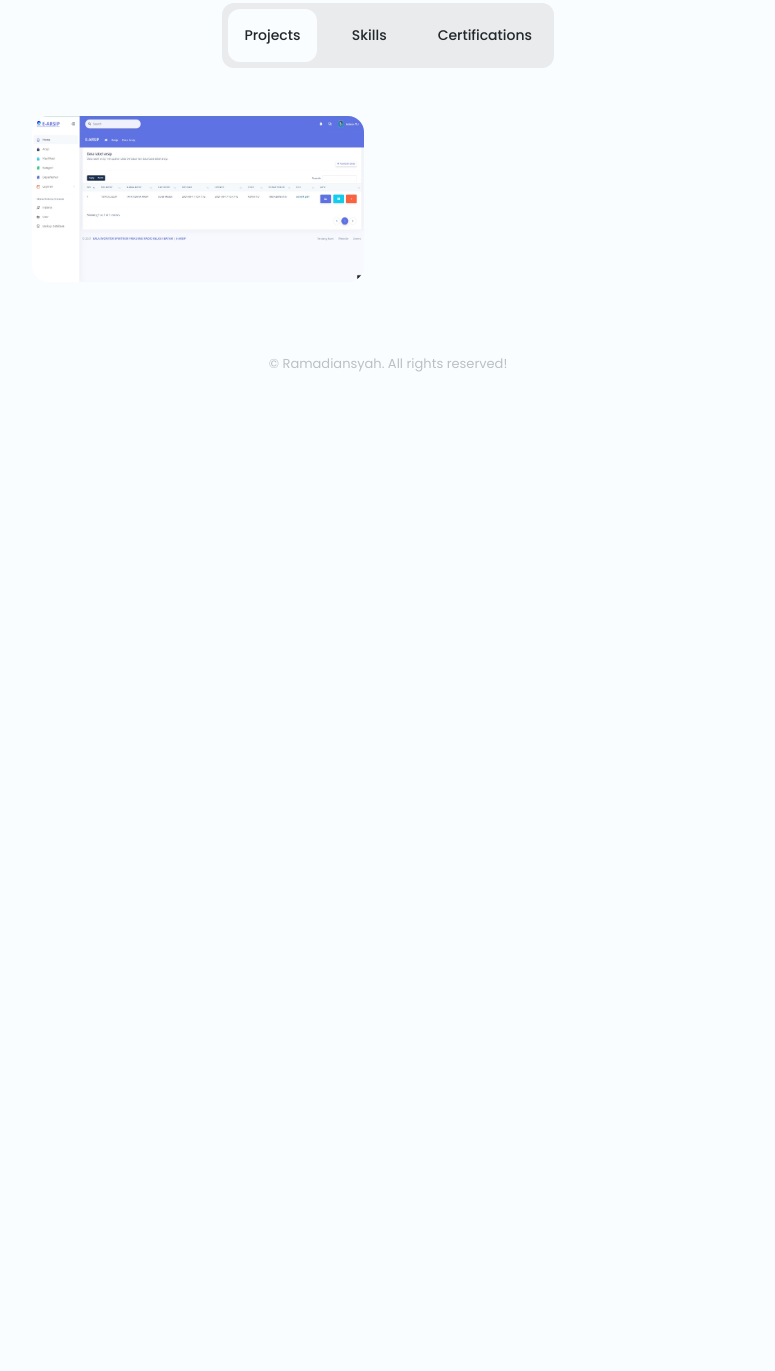
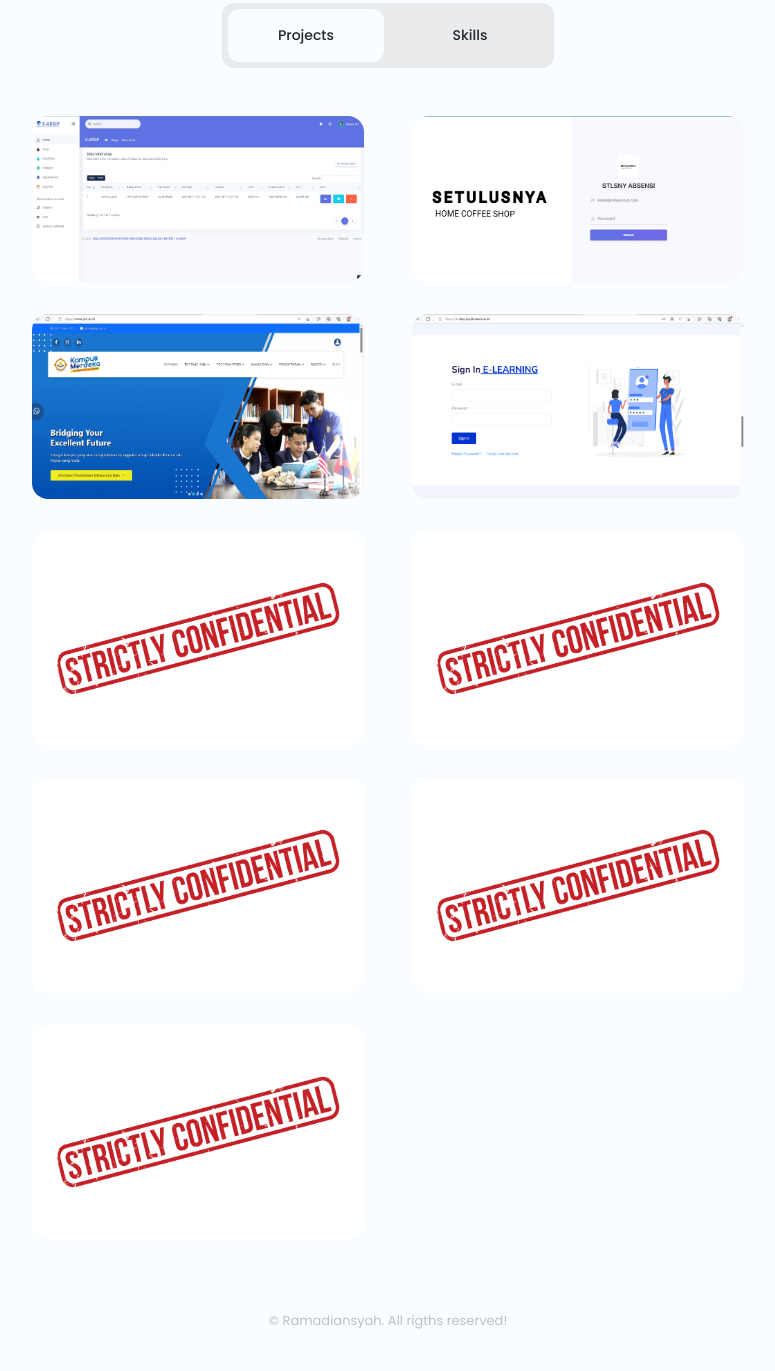
Before and after one commit to ramchild1998/portofolio-mini, a plain HTML site: page index.html in a window 1280 px wide. Shown: the part 566-1937 px from the top of the page, without its empty margins (252-1027 px from the left). Before the commit the page ends 980 px from the top, so only its background shows below. Drawn offline with nearby package versions, Linux system fonts and the light colour scheme.

Commit message:
Update index.html

```diff
--- a/index.html
+++ b/index.html
@@ -25,6 +25,7 @@
             <div class="profile__data">
                 <div class="profile__border">
                     <div class="profile__perfil">
+                        <!-- Insert your image, according to the example size of the portfolio -->
                         <img src="assets/img/perfil.png" alt="">
                     </div>
                 </div>
@@ -65,14 +66,17 @@
             </div>
 
             <div class="profile__buttons">
+                <!-- Insert your CV -->
                 <a download="" href="assets/pdf/CurriculumVitae_ATS_Ramadiansyah_112024.pdf" class="button">
                     Download CV <i class="ri-download-line"></i>
                 </a>
 
                 <div class="profile__buttons-small">
+                    <!-- Insert a real number plus country code -->
                     <a href="https://api.whatsapp.com/send?phone=+6282283817337&text=Hello, more information!" target="_blank" class="button button__small button__gray">
                         <i class="ri-whatsapp-line"></i>
                     </a>
+                    <!-- Insert your brand name or profile -->
                     <a href="https://m.me/rama1601" target="_blank" class="button button__small button__gray">
                         <i class="ri-messenger-line"></i>
                     </a>
@@ -92,17 +96,14 @@
                 <button class="filters__button" data-target="#skills">
                     Skills
                 </button>
-                <button class="filters__button" data-target="#certifications">
-                    Certifications
-                </button>
             </ul>
 
             <div class="filters__sections">
                     <!--=============== PROJECTS ===============-->
                     <div class="projects__content grid filters__active" data-content id="projects">
-                    <!-- Projects content remains unchanged -->
                         <article class="projects__card">
                             <img src="assets/img/project01.jpg" alt="" class="projects__img">
+
                             <div class="projects__modal">
                                 <div>
                                     <span class="projects__subtitle">Web Application Development</span>
@@ -113,7 +114,121 @@
                                 </div>
                             </div>
                         </article>
-                    <!-- ... other project articles remain unchanged ... -->
+
+                        <article class="projects__card">
+                            <img src="assets/img/project04.jpg" alt="" class="projects__img">
+
+                            <div class="projects__modal">
+                                <div>
+                                    <span class="projects__subtitle">Web Application Development</span>
+                                    <h3 class="projects__title">Absensi Karyawan - Setulusnya Coffee Home Shop</h3>
+                                    <a href="#" class="projects__button button button__small">
+                                        <i class="ri-link"></i>
+                                    </a>
+                                </div>
+                            </div>
+                        </article>
+
+                        <article class="projects__card">
+                            <img src="assets/img/pbc.ac.id.png" alt="" class="projects__img">
+
+                            <div class="projects__modal">
+                                <div>
+                                    <span class="projects__subtitle">Landing Page</span>
+                                    <h3 class="projects__title">Wesite Utama Politeknik Bintan Cakrawala</h3>
+                                    <a href="https://www.pbc.ac.id/" class="projects__button button button__small">
+                                        <i class="ri-link"></i>
+                                    </a>
+                                </div>
+                            </div>
+                        </article>
+
+                        <article class="projects__card">
+                            <img src="assets/img/vclass.png" alt="" class="projects__img">
+
+                            <div class="projects__modal">
+                                <div>
+                                    <span class="projects__subtitle">Web Application Development</span>
+                                    <h3 class="projects__title">E-Learning/LMS Politeknik Bintan Cakrawala</h3>
+                                    <a href="https://www.v-class.pbcakrawala.ac.id/" class="projects__button button button__small">
+                                        <i class="ri-link"></i>
+                                    </a>
+                                </div>
+                            </div>
+                        </article>
+
+                        <article class="projects__card">
+                            <img src="assets/img/vecteezy_red-strictly-confidential-rubber-stamp-seal-vector_23393978.jpg" alt="" class="projects__img">
+
+                            <div class="projects__modal">
+                                <div>
+                                    <span class="projects__subtitle">Application Development</span>
+                                    <h3 class="projects__title">FOCUS 1 (BCA) & FOCUS 2 (CIMB NIAGA) - Cleanese ATM Job Management</h3>
+                                    <a href="#" class="projects__button button button__small">
+                                        <i class="ri-link"></i>
+                                    </a>
+                                </div>
+                            </div>
+                        </article>
+
+                        <article class="projects__card">
+                            <img src="assets/img/vecteezy_red-strictly-confidential-rubber-stamp-seal-vector_23393978.jpg" alt="" class="projects__img">
+
+                            <div class="projects__modal">
+                                <div>
+                                    <span class="projects__subtitle">Application Development</span>
+                                    <h3 class="projects__title">BCA Finance Delivery Order System</h3>
+                                    <a href="#" class="projects__button button button__small">
+                                        <i class="ri-link"></i>
+                                    </a>
+                                </div>
+                            </div>
+                        </article>
+
+                        <article class="projects__card">
+                            <img src="assets/img/vecteezy_red-strictly-confidential-rubber-stamp-seal-vector_23393978.jpg" alt="" class="projects__img">
+
+                            <div class="projects__modal">
+                                <div>
+                                    <span class="projects__subtitle">Application Development</span>
+                                    <h3 class="projects__title">IBI-BCC Management System</h3>
+                                    <a href="#" class="projects__button button button__small">
+                                        <i class="ri-link"></i>
+                                    </a>
+                                </div>
+                            </div>
+                        </article>
+
+                        <article class="projects__card">
+                            <img src="assets/img/vecteezy_red-strictly-confidential-rubber-stamp-seal-vector_23393978.jpg" alt="" class="projects__img">
+
+                            <div class="projects__modal">
+                                <div>
+                                    <span class="projects__subtitle">Application Development</span>
+                                    <h3 class="projects__title">EDC Job Order Management - MST Project by BCA</h3>
+                                    <a href="#" class="projects__button button button__small">
+                                        <i class="ri-link"></i>
+                                    </a>
+                                </div>
+                            </div>
+                        </article>
+
+                        <article class="projects__card">
+                            <img src="assets/img/vecteezy_red-strictly-confidential-rubber-stamp-seal-vector_23393978.jpg" alt="" class="projects__img">
+
+                            <div class="projects__modal">
+                                <div>
+                                    <span class="projects__subtitle">Application Development</span>
+                                    <h3 class="projects__title">Ticketing Management System - Internal Job EDC & CSD</h3>
+                                    <a href="#" class="projects__button button button__small">
+                                        <i class="ri-link"></i>
+                                    </a>
+                                </div>
+                            </div>
+                        </article>
+
+
+
                     </div>
 
                 <!--=============== SKILLS ===============-->
@@ -125,34 +240,43 @@
                             <div class="skills__group">
                                 <div class="skills__data">
                                     <i class="ri-checkbox-circle-line"></i>
+
                                     <div>
                                         <h3 class="skills__name">HTML/CSS</h3>
                                         <span class="skills__level">Advanced</span>
                                     </div>
                                 </div>
+
                                 <div class="skills__data">
                                     <i class="ri-checkbox-circle-line"></i>
+
                                     <div>
                                         <h3 class="skills__name">JavaScript/JQuery</h3>
                                         <span class="skills__level">Advanced</span>
                                     </div>
                                 </div>
+
                                 <div class="skills__data">
                                     <i class="ri-checkbox-circle-line"></i>
+
+                                    <div>
+                                        <h3 class="skills__name">Laravel UI (Filament/Flux)</h3>
+                                        <span class="skills__level">Intermediate</span>
+                                    </div>
+                                </div>
+
+                                <div class="skills__data">
+                                    <i class="ri-checkbox-circle-line"></i>
+
                                     <div>
                                         <h3 class="skills__name">Vue.js</h3>
                                         <span class="skills__level">Intermediate</span>
                                     </div>
                                 </div>
+
                                 <div class="skills__data">
                                     <i class="ri-checkbox-circle-line"></i>
-                                    <div>
-                                        <h3 class="skills__name">Laravel UI (Filament/Flux)</h3>
-                                        <span class="skills__level">Intermediate</span>
-                                    </div>
-                                </div>
-                                <div class="skills__data">
-                                    <i class="ri-checkbox-circle-line"></i>
+
                                     <div>
                                         <h3 class="skills__name">Bootstrap</h3>
                                         <span class="skills__level">Intermediate</span>
@@ -169,41 +293,43 @@
                             <div class="skills__group">
                                 <div class="skills__data">
                                     <i class="ri-checkbox-circle-line"></i>
+
                                     <div>
                                         <h3 class="skills__name">PHP</h3>
                                         <span class="skills__level">Advanced</span>
                                     </div>
                                 </div>
+
                                 <div class="skills__data">
                                     <i class="ri-checkbox-circle-line"></i>
+
                                     <div>
                                         <h3 class="skills__name">Node.js</h3>
                                         <span class="skills__level">Intermediate</span>
                                     </div>
                                 </div>
+
                                 <div class="skills__data">
                                     <i class="ri-checkbox-circle-line"></i>
-                                    <div>
-                                        <h3 class="skills__name">Python</h3>
-                                        <span class="skills__level">Intermediate</span>
-                                    </div>
-                                </div>
-                                <div class="skills__data">
-                                    <i class="ri-checkbox-circle-line"></i>
+
                                     <div>
                                         <h3 class="skills__name">Golang</h3>
                                         <span class="skills__level">Intermediate</span>
                                     </div>
                                 </div>
+
                                 <div class="skills__data">
                                     <i class="ri-checkbox-circle-line"></i>
+
                                     <div>
                                         <h3 class="skills__name">MySQL</h3>
                                         <span class="skills__level">Intermediate</span>
                                     </div>
                                 </div>
+
                                 <div class="skills__data">
                                     <i class="ri-checkbox-circle-line"></i>
+
                                     <div>
                                         <h3 class="skills__name">PostgreSQL</h3>
                                         <span class="skills__level">Intermediate</span>
@@ -215,24 +341,30 @@
 
                     <div class="skills__area">
                         <h3 class="skills__title">Platform & Tools</h3>
+
                         <div class="skills__box">
                             <div class="skills__group">
                                 <div class="skills__data">
                                     <i class="ri-checkbox-circle-line"></i>
+
                                     <div>
                                         <h3 class="skills__name">Git</h3>
                                         <span class="skills__level">Intermediate</span>
                                     </div>
                                 </div>
+
                                 <div class="skills__data">
                                     <i class="ri-checkbox-circle-line"></i>
+
                                     <div>
                                         <h3 class="skills__name">Docker</h3>
-                                        <span class="skills__level">Intermediate</span>
+                                        <span class="skills__level">Basic</span>
                                     </div>
                                 </div>
+
                                 <div class="skills__data">
                                     <i class="ri-checkbox-circle-line"></i>
+
                                     <div>
                                         <h3 class="skills__name">Firebase</h3>
                                         <span class="skills__level">Basic</span>
@@ -244,24 +376,30 @@
 
                     <div class="skills__area">
                         <h3 class="skills__title">Designer</h3>
+
                         <div class="skills__box">
                             <div class="skills__group">
                                 <div class="skills__data">
                                     <i class="ri-checkbox-circle-line"></i>
+
                                     <div>
                                         <h3 class="skills__name">Figma</h3>
                                         <span class="skills__level">Intermediate</span>
                                     </div>
                                 </div>
+
                                 <div class="skills__data">
                                     <i class="ri-checkbox-circle-line"></i>
+
                                     <div>
                                         <h3 class="skills__name">Adobe XD</h3>
                                         <span class="skills__level">Intermediate</span>
                                     </div>
                                 </div>
+
                                 <div class="skills__data">
                                     <i class="ri-checkbox-circle-line"></i>
+
                                     <div>
                                         <h3 class="skills__name">Adobe Photoshop</h3>
                                         <span class="skills__level">Intermediate</span>
@@ -271,45 +409,6 @@
                         </div>
                     </div>
                 </div>
-
-                <!--=============== CERTIFICATIONS ===============-->
-                <div class="projects__content grid" data-content id="certifications">
-                    <article class="projects__card">
-                        <div class="projects__modal">
-                            <div>
-                                <span class="projects__subtitle">Programming Certification</span>
-                                <h3 class="projects__title">Backend Development with Golang</h3>
-                                <a href="assets/pdf/golang-certification.pdf" class="projects__button button button__small" target="_blank">
-                                    <i class="ri-file-download-line"></i>
-                                </a>
-                            </div>
-                        </div>
-                    </article>
-
-                    <article class="projects__card">
-                        <div class="projects__modal">
-                            <div>
-                                <span class="projects__subtitle">Web Development</span>
-                                <h3 class="projects__title">PHP & MySQL Certification</h3>
-                                <a href="assets/pdf/php-mysql-certification.pdf" class="projects__button button button__small" target="_blank">
-                                    <i class="ri-file-download-line"></i>
-                                </a>
-                            </div>
-                        </div>
-                    </article>
-
-                    <article class="projects__card">
-                        <div class="projects__modal">
-                            <div>
-                                <span class="projects__subtitle">Design Certification</span>
-                                <h3 class="projects__title">UI/UX Design Fundamentals</h3>
-                                <a href="assets/pdf/uiux-certification.pdf" class="projects__button button button__small" target="_blank">
-                                    <i class="ri-file-download-line"></i>
-                                </a>
-                            </div>
-                        </div>
-                    </article>
-                </div>
             </div>
         </section>
     </main>
@@ -317,7 +416,7 @@
     <!--=============== FOOTER ===============-->
     <footer class="footer container">
         <span class="footer__copy">
-            © Ramadiansyah. All rights reserved!
+            &#169; Ramadiansyah. All rigths reserved!
         </span>
     </footer>
 
```
Lines whose indentation alone changed are shown as unchanged.
